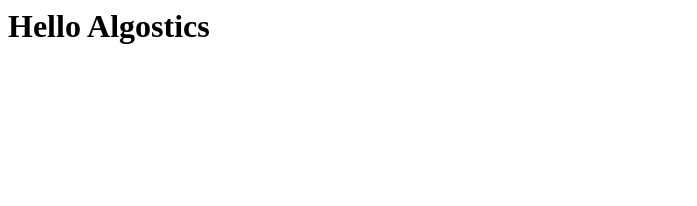
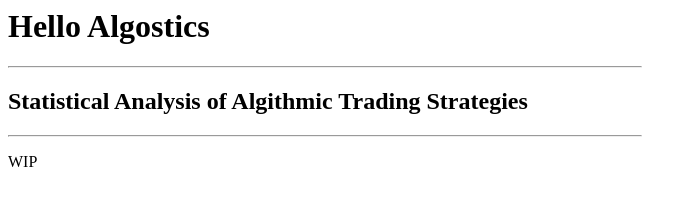
Before and after one commit to algostics/algostics, a plain HTML site: page index.html in a window 1280 px wide. Shown: the whole page, without its empty margins (0-697 px from the left). Drawn offline with Linux system fonts and the light colour scheme.

Commit message:
Update index.html

```diff
--- a/index.html
+++ b/index.html
@@ -1,3 +1,7 @@
 <html>
 <h1>Hello Algostics</h1>
+<hr style="width:50%;text-align:left;margin-left:0">
+<h2> Statistical Analysis of Algithmic Trading Strategies  </h2>
+<hr style="width:50%;text-align:left;margin-left:0">
+<p> WIP </p>
 </html>
```
